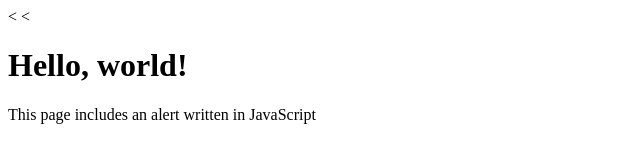
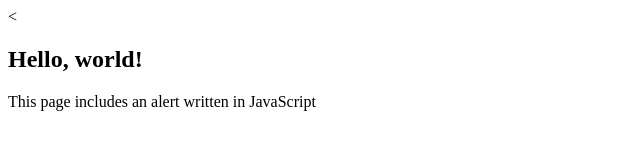
Before and after one commit to nick-stebbings/js_tutorial, a plain HTML site: page index.html in a window 1280 px wide. Shown: the whole page, without its empty margins (0-640 px from the left). Drawn offline with Linux system fonts and the light colour scheme.

Commit message:
Add h2 tag

```diff
--- a/index.html
+++ b/index.html
@@ -8,7 +8,7 @@
     </script>
   </head>
   <body>
-    <<h1>Hello, world!</h1>
+    <h2>Hello, world!</h2>
     <p>This page includes an alert written in JavaScript</<p>
   </body>
 </html>
```
Also changed, not shown: 3 other files.
